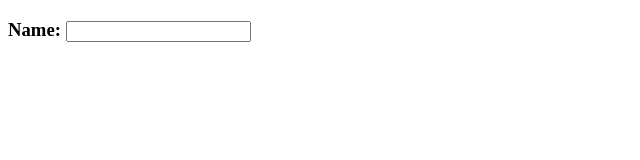
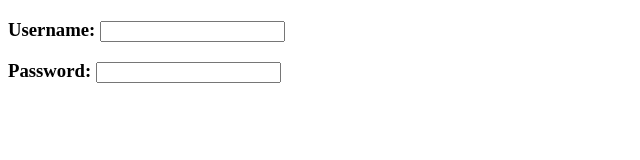
Before and after one commit to SanjeetGaud/centralgit, a plain HTML site: page index.html in a window 1280 px wide. Shown: the whole page, without its empty margins (0-640 px from the left). Drawn offline with Linux system fonts and the light colour scheme.

Commit message:
website v.2

```diff
--- a/index.html
+++ b/index.html
@@ -1,6 +1,7 @@
 <!DOCTYPE html>
 <html>
 <body>
-<h3>Name: <input type="text"></input></h3>
+<h3>Username: <input type="text" id="uname" name="username"></input></h3>
+<h3>Password: <input type="email" id="psswd" name="password"></input></h3>
 </body>
 </html>
```
